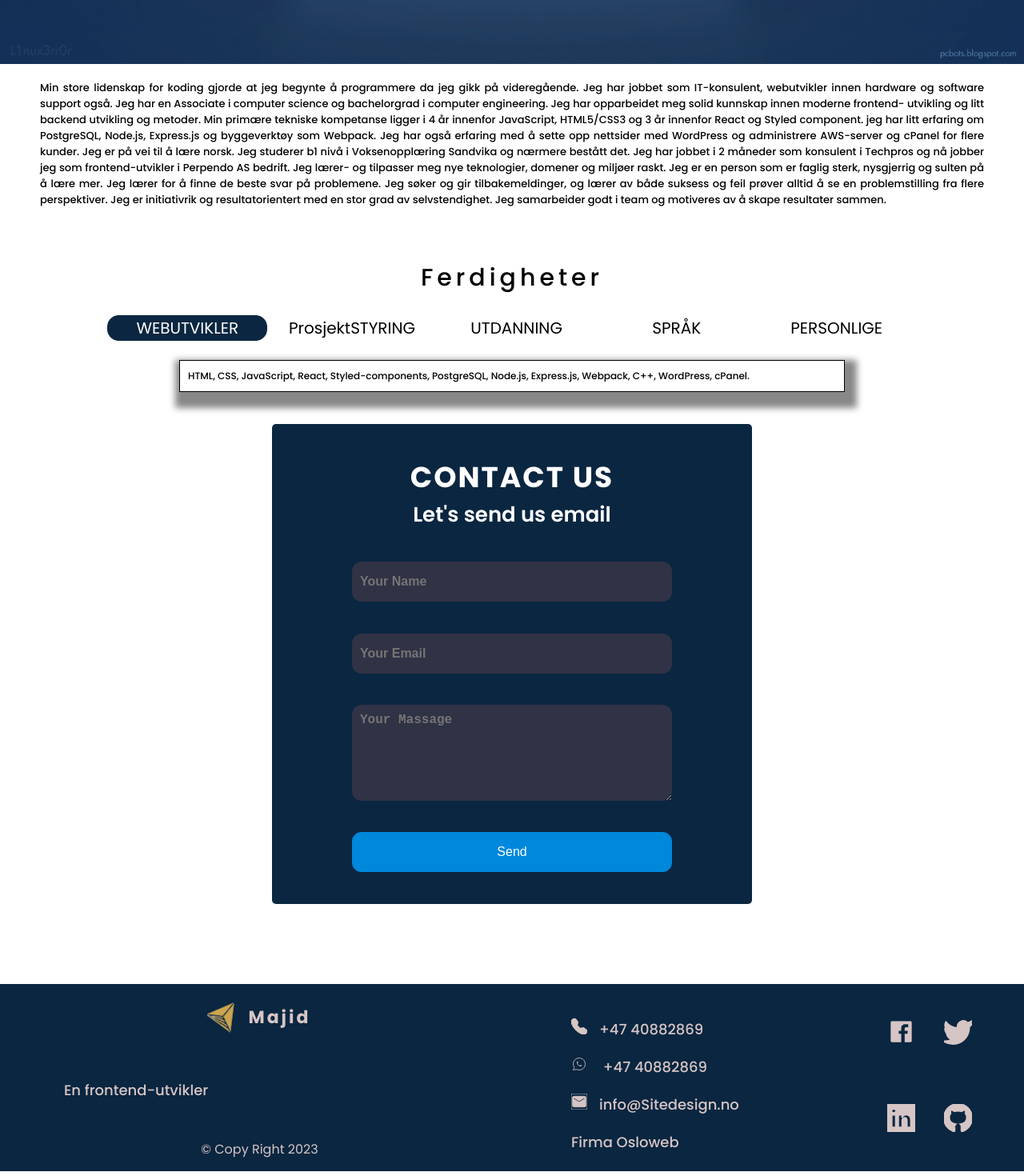
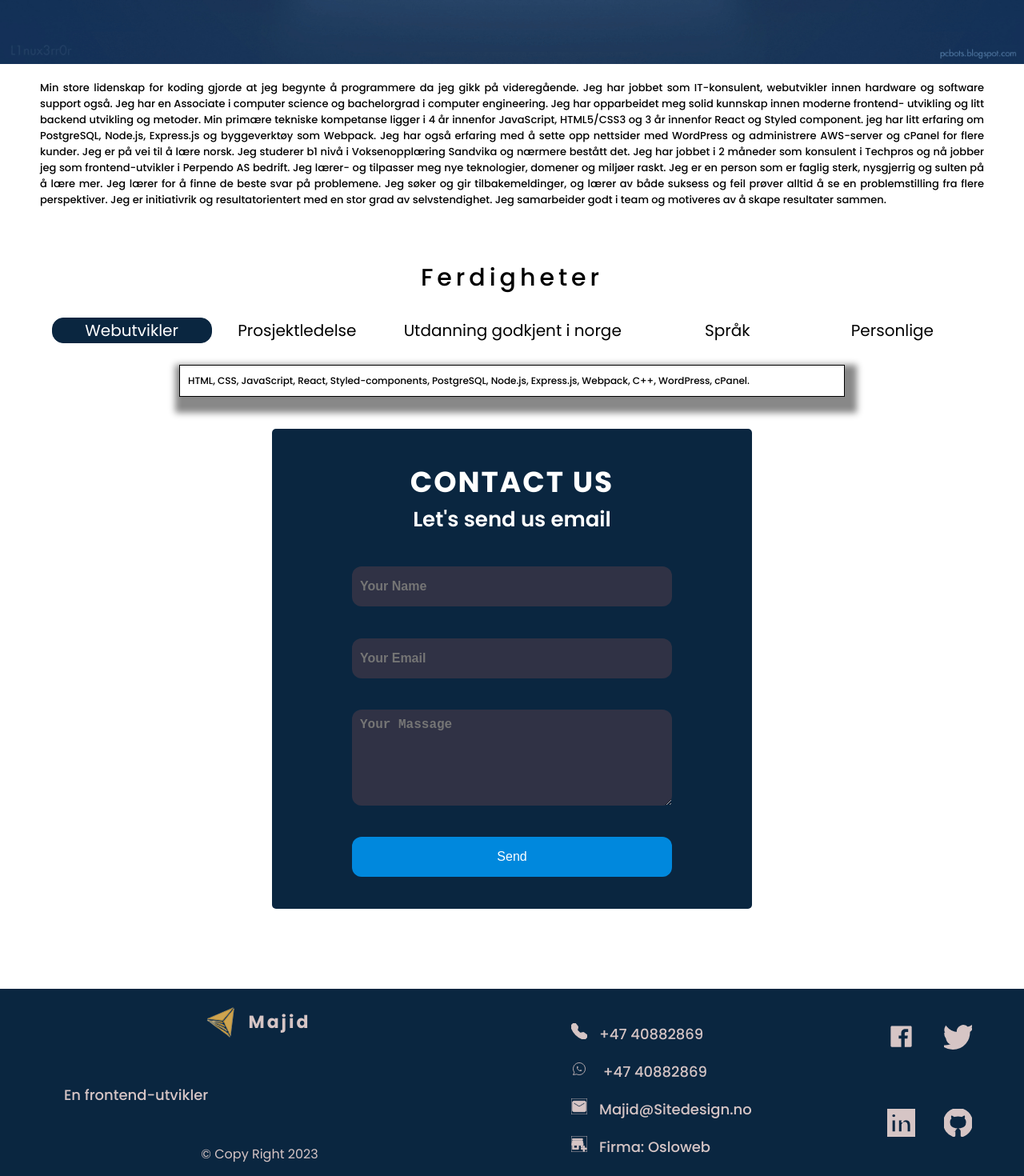
Before and after one commit to maf256/portfolio, a React (Create React App) app: page / in a window 1280 px wide. Shown: the part 1492-2962 px from the top of the page at 80% size. Built offline with nearby package versions, Linux system fonts and the light colour scheme.

Commit message:
add business svg

```diff
--- a/src/components/Footer/Footer.js
+++ b/src/components/Footer/Footer.js
@@ -1,6 +1,6 @@
 import styled from "styled-components";
 import LogoComponent from '../Logo/LogoComponent.js'
-import {Phone, Email, FaceBook, Twitter, Linkedin, Github, Whatsapp} from '../Images/svg/Svg'
+import {Phone, Email, FaceBook, Twitter, Linkedin, Github, Whatsapp, Business} from '../Images/svg/Svg'
 
 export default function Footer() {
     let year = new Date().getFullYear();
@@ -18,8 +18,8 @@
                 <AddressFooter className="contact">
                     <a  href="tel:+4740882869"> <Phone fontSize="20px" color='#d6c5c5' margin="0 15px 0 0"/>+47 40882869</a>
                     <a  href="https://wa.me/+4740882869"><Whatsapp fontSize="20px" color='#d6c5c5' margin="0 15px 0 0"/> +47 40882869</a>
-                    <a  href="mailto:info@sitedesign.no"><Email fontSize="20px" color='#d6c5c5' margin="0 15px 0 0"/>info@Sitedesign.no</a>
-                    <a  href="https://www.osloweb.no">Firma Osloweb</a>
+                    <a  href="mailto:info@sitedesign.no"><Email fontSize="20px" color='#d6c5c5' margin="0 15px 0 0"/>Majid@Sitedesign.no</a>
+                    <a  href="https://www.osloweb.no"><Business fontSize="20px" color='#d6c5c5' margin="0 15px 0 0"/>Firma: Osloweb</a>
                 </AddressFooter>
                 <SocialFooter>
                     <SocialTop>
--- a/src/components/Images/svg/Svg.js
+++ b/src/components/Images/svg/Svg.js
@@ -2,19 +2,25 @@
 import styled from 'styled-components'
 
 
-export const Phone = ({fontSize, color, margin}) => <SvgIcon fontSize={fontSize} color={color} margin={margin} stroke="currentColor" fill="currentColor" stroke-width="0" viewBox="0 0 16 16" height="1em" width="1em" xmlns="http://www.w3.org/2000/svg"><path fillRule="evenodd" d="M1.885.511a1.745 1.745 0 0 1 2.61.163L6.29 2.98c.329.423.445.974.315 1.494l-.547 2.19a.678.678 0 0 0 .178.643l2.457 2.457a.678.678 0 0 0 .644.178l2.189-.547a1.745 1.745 0 0 1 1.494.315l2.306 1.794c.829.645.905 1.87.163 2.611l-1.034 1.034c-.74.74-1.846 1.065-2.877.702a18.634 18.634 0 0 1-7.01-4.42 18.634 18.634 0 0 1-4.42-7.009c-.362-1.03-.037-2.137.703-2.877L1.885.511z"></path></SvgIcon>
+<svg role="img" aria-label="Google Fonts Vecta" xmlns="http://www.w3.org/2000/svg"><title>Google Fonts Vecta</title><desc>Embed fonts using Vecta</desc></svg>
 
-export const Email = ({fontSize, color, margin}) => <SvgIcon fontSize={fontSize} color={color} margin={margin} stroke="currentColor" fill="currentColor" stroke-width="0" viewBox="0 0 24 24" height="1em" width="1em" xmlns="http://www.w3.org/2000/svg"><path fill="none" d="M0 0h24v24H0z"></path><path d="M20 4H4c-1.1 0-1.99.9-1.99 2L2 18c0 1.1.9 2 2 2h16c1.1 0 2-.9 2-2V6c0-1.1-.9-2-2-2zm0 4l-8 5-8-5V6l8 5 8-5v2z"></path></SvgIcon>
+export const Phone = ({fontSize, color, margin}) => <SvgIcon fontSize={fontSize} color={color} margin={margin} role="img" aria-label="webutvikler" stroke="currentColor" fill="currentColor" stroke-width="0" viewBox="0 0 16 16" height="1em" width="1em" xmlns="http://www.w3.org/2000/svg"><path fillRule="evenodd" d="M1.885.511a1.745 1.745 0 0 1 2.61.163L6.29 2.98c.329.423.445.974.315 1.494l-.547 2.19a.678.678 0 0 0 .178.643l2.457 2.457a.678.678 0 0 0 .644.178l2.189-.547a1.745 1.745 0 0 1 1.494.315l2.306 1.794c.829.645.905 1.87.163 2.611l-1.034 1.034c-.74.74-1.846 1.065-2.877.702a18.634 18.634 0 0 1-7.01-4.42 18.634 18.634 0 0 1-4.42-7.009c-.362-1.03-.037-2.137.703-2.877L1.885.511z"></path></SvgIcon>
 
-export const FaceBook = ({fontSize, color, margin}) => <SvgIcon fontSize={fontSize} color={color} margin={margin} stroke="currentColor" fill="currentColor" stroke-width="0" viewBox="0 0 512 512" height="1em" width="1em" xmlns="http://www.w3.org/2000/svg"><path d="M426.8 64H85.2C73.5 64 64 73.5 64 85.2v341.6c0 11.7 9.5 21.2 21.2 21.2H256V296h-45.9v-56H256v-41.4c0-49.6 34.4-76.6 78.7-76.6 21.2 0 44 1.6 49.3 2.3v51.8h-35.3c-24.1 0-28.7 11.4-28.7 28.2V240h57.4l-7.5 56H320v152h106.8c11.7 0 21.2-9.5 21.2-21.2V85.2c0-11.7-9.5-21.2-21.2-21.2z"></path></SvgIcon>
+export const Email = ({fontSize, color, margin}) => <SvgIcon fontSize={fontSize} color={color} margin={margin} role="img" aria-label="webutvikler" stroke="currentColor" fill="currentColor" stroke-width="0" viewBox="0 0 24 24" height="1em" width="1em" xmlns="http://www.w3.org/2000/svg"><path fill="none" d="M0 0h24v24H0z"></path><path d="M20 4H4c-1.1 0-1.99.9-1.99 2L2 18c0 1.1.9 2 2 2h16c1.1 0 2-.9 2-2V6c0-1.1-.9-2-2-2zm0 4l-8 5-8-5V6l8 5 8-5v2z"></path></SvgIcon>
 
-export const Twitter =({fontSize, color, margin}) => <SvgIcon fontSize={fontSize} color={color} margin={margin} stroke="currentColor" fill="currentColor" stroke-width="0" viewBox="0 0 16 16" height="1em" width="1em" xmlns="http://www.w3.org/2000/svg"><path d="M5.026 15c6.038 0 9.341-5.003 9.341-9.334 0-.14 0-.282-.006-.422A6.685 6.685 0 0 0 16 3.542a6.658 6.658 0 0 1-1.889.518 3.301 3.301 0 0 0 1.447-1.817 6.533 6.533 0 0 1-2.087.793A3.286 3.286 0 0 0 7.875 6.03a9.325 9.325 0 0 1-6.767-3.429 3.289 3.289 0 0 0 1.018 4.382A3.323 3.323 0 0 1 .64 6.575v.045a3.288 3.288 0 0 0 2.632 3.218 3.203 3.203 0 0 1-.865.115 3.23 3.23 0 0 1-.614-.057 3.283 3.283 0 0 0 3.067 2.277A6.588 6.588 0 0 1 .78 13.58a6.32 6.32 0 0 1-.78-.045A9.344 9.344 0 0 0 5.026 15z"></path></SvgIcon>
+export const FaceBook = ({fontSize, color, margin}) => <SvgIcon fontSize={fontSize} color={color} margin={margin} role="img" aria-label="webutvikler" stroke="currentColor" fill="currentColor" stroke-width="0" viewBox="0 0 512 512" height="1em" width="1em" xmlns="http://www.w3.org/2000/svg"><path d="M426.8 64H85.2C73.5 64 64 73.5 64 85.2v341.6c0 11.7 9.5 21.2 21.2 21.2H256V296h-45.9v-56H256v-41.4c0-49.6 34.4-76.6 78.7-76.6 21.2 0 44 1.6 49.3 2.3v51.8h-35.3c-24.1 0-28.7 11.4-28.7 28.2V240h57.4l-7.5 56H320v152h106.8c11.7 0 21.2-9.5 21.2-21.2V85.2c0-11.7-9.5-21.2-21.2-21.2z"></path></SvgIcon>
 
-export const Linkedin = ({fontSize, color, margin}) => <SvgIcon fontSize={fontSize} color={color} margin={margin} stroke="currentColor" fill="currentColor" stroke-width="0" viewBox="0 0 16 16" height="1em" width="1em" xmlns="http://www.w3.org/2000/svg"><path d="M0 1.146C0 .513.526 0 1.175 0h13.65C15.474 0 16 .513 16 1.146v13.708c0 .633-.526 1.146-1.175 1.146H1.175C.526 16 0 15.487 0 14.854V1.146zm4.943 12.248V6.169H2.542v7.225h2.401zm-1.2-8.212c.837 0 1.358-.554 1.358-1.248-.015-.709-.52-1.248-1.342-1.248-.822 0-1.359.54-1.359 1.248 0 .694.521 1.248 1.327 1.248h.016zm4.908 8.212V9.359c0-.216.016-.432.08-.586.173-.431.568-.878 1.232-.878.869 0 1.216.662 1.216 1.634v3.865h2.401V9.25c0-2.22-1.184-3.252-2.764-3.252-1.274 0-1.845.7-2.165 1.193v.025h-.016a5.54 5.54 0 0 1 .016-.025V6.169h-2.4c.03.678 0 7.225 0 7.225h2.4z"></path></SvgIcon>
+export const Twitter =({fontSize, color, margin}) => <SvgIcon fontSize={fontSize} color={color} margin={margin} role="img" aria-label="webutvikler" stroke="currentColor" fill="currentColor" stroke-width="0" viewBox="0 0 16 16" height="1em" width="1em" xmlns="http://www.w3.org/2000/svg"><path d="M5.026 15c6.038 0 9.341-5.003 9.341-9.334 0-.14 0-.282-.006-.422A6.685 6.685 0 0 0 16 3.542a6.658 6.658 0 0 1-1.889.518 3.301 3.301 0 0 0 1.447-1.817 6.533 6.533 0 0 1-2.087.793A3.286 3.286 0 0 0 7.875 6.03a9.325 9.325 0 0 1-6.767-3.429 3.289 3.289 0 0 0 1.018 4.382A3.323 3.323 0 0 1 .64 6.575v.045a3.288 3.288 0 0 0 2.632 3.218 3.203 3.203 0 0 1-.865.115 3.23 3.23 0 0 1-.614-.057 3.283 3.283 0 0 0 3.067 2.277A6.588 6.588 0 0 1 .78 13.58a6.32 6.32 0 0 1-.78-.045A9.344 9.344 0 0 0 5.026 15z"></path></SvgIcon>
 
-export const Github = ({fontSize, color, margin}) => <SvgIcon fontSize={fontSize} color={color} margin={margin} stroke="currentColor" fill="currentColor" stroke-width="0" viewBox="0 0 16 16" height="1em" width="1em" xmlns="http://www.w3.org/2000/svg"><path d="M8 0C3.58 0 0 3.58 0 8c0 3.54 2.29 6.53 5.47 7.59.4.07.55-.17.55-.38 0-.19-.01-.82-.01-1.49-2.01.37-2.53-.49-2.69-.94-.09-.23-.48-.94-.82-1.13-.28-.15-.68-.52-.01-.53.63-.01 1.08.58 1.23.82.72 1.21 1.87.87 2.33.66.07-.52.28-.87.51-1.07-1.78-.2-3.64-.89-3.64-3.95 0-.87.31-1.59.82-2.15-.08-.2-.36-1.02.08-2.12 0 0 .67-.21 2.2.82.64-.18 1.32-.27 2-.27.68 0 1.36.09 2 .27 1.53-1.04 2.2-.82 2.2-.82.44 1.1.16 1.92.08 2.12.51.56.82 1.27.82 2.15 0 3.07-1.87 3.75-3.65 3.95.29.25.54.73.54 1.48 0 1.07-.01 1.93-.01 2.2 0 .21.15.46.55.38A8.012 8.012 0 0 0 16 8c0-4.42-3.58-8-8-8z"></path></SvgIcon>
+export const Linkedin = ({fontSize, color, margin}) => <SvgIcon fontSize={fontSize} color={color} margin={margin} role="img" aria-label="webutvikler" stroke="currentColor" fill="currentColor" stroke-width="0" viewBox="0 0 16 16" height="1em" width="1em" xmlns="http://www.w3.org/2000/svg"><path d="M0 1.146C0 .513.526 0 1.175 0h13.65C15.474 0 16 .513 16 1.146v13.708c0 .633-.526 1.146-1.175 1.146H1.175C.526 16 0 15.487 0 14.854V1.146zm4.943 12.248V6.169H2.542v7.225h2.401zm-1.2-8.212c.837 0 1.358-.554 1.358-1.248-.015-.709-.52-1.248-1.342-1.248-.822 0-1.359.54-1.359 1.248 0 .694.521 1.248 1.327 1.248h.016zm4.908 8.212V9.359c0-.216.016-.432.08-.586.173-.431.568-.878 1.232-.878.869 0 1.216.662 1.216 1.634v3.865h2.401V9.25c0-2.22-1.184-3.252-2.764-3.252-1.274 0-1.845.7-2.165 1.193v.025h-.016a5.54 5.54 0 0 1 .016-.025V6.169h-2.4c.03.678 0 7.225 0 7.225h2.4z"></path></SvgIcon>
 
-export const Whatsapp = ({fontSize, color, margin}) => <SvgIcon fontSize={fontSize} color={color} margin={margin} stroke="currentColor" fill="none" stroke-width="2" viewBox="0 0 24 24" stroke-linecap="round" stroke-linejoin="round" height="1em" width="1em" xmlns="http://www.w3.org/2000/svg"><desc></desc><path stroke="none" d="M0 0h24v24H0z" fill="none"></path><path d="M3 21l1.65 -3.8a9 9 0 1 1 3.4 2.9l-5.05 .9"></path><path d="M9 10a0.5 .5 0 0 0 1 0v-1a0.5 .5 0 0 0 -1 0v1a5 5 0 0 0 5 5h1a0.5 .5 0 0 0 0 -1h-1a0.5 .5 0 0 0 0 1"></path></SvgIcon>
+export const Github = ({fontSize, color, margin}) => <SvgIcon fontSize={fontSize} color={color} margin={margin} role="img" aria-label="webutvikler" stroke="currentColor" fill="currentColor" stroke-width="0" viewBox="0 0 16 16" height="1em" width="1em" xmlns="http://www.w3.org/2000/svg"><path d="M8 0C3.58 0 0 3.58 0 8c0 3.54 2.29 6.53 5.47 7.59.4.07.55-.17.55-.38 0-.19-.01-.82-.01-1.49-2.01.37-2.53-.49-2.69-.94-.09-.23-.48-.94-.82-1.13-.28-.15-.68-.52-.01-.53.63-.01 1.08.58 1.23.82.72 1.21 1.87.87 2.33.66.07-.52.28-.87.51-1.07-1.78-.2-3.64-.89-3.64-3.95 0-.87.31-1.59.82-2.15-.08-.2-.36-1.02.08-2.12 0 0 .67-.21 2.2.82.64-.18 1.32-.27 2-.27.68 0 1.36.09 2 .27 1.53-1.04 2.2-.82 2.2-.82.44 1.1.16 1.92.08 2.12.51.56.82 1.27.82 2.15 0 3.07-1.87 3.75-3.65 3.95.29.25.54.73.54 1.48 0 1.07-.01 1.93-.01 2.2 0 .21.15.46.55.38A8.012 8.012 0 0 0 16 8c0-4.42-3.58-8-8-8z"></path></SvgIcon>
+
+export const Whatsapp = ({fontSize, color, margin}) => <SvgIcon fontSize={fontSize} color={color} margin={margin} role="img" aria-label="webutvikler" stroke="currentColor" fill="none" stroke-width="2" viewBox="0 0 24 24" stroke-linecap="round" stroke-linejoin="round" height="1em" width="1em" xmlns="http://www.w3.org/2000/svg"><desc></desc><path stroke="none" d="M0 0h24v24H0z" fill="none"></path><path d="M3 21l1.65 -3.8a9 9 0 1 1 3.4 2.9l-5.05 .9"></path><path d="M9 10a0.5 .5 0 0 0 1 0v-1a0.5 .5 0 0 0 -1 0v1a5 5 0 0 0 5 5h1a0.5 .5 0 0 0 0 -1h-1a0.5 .5 0 0 0 0 1"></path></SvgIcon>
+
+export const Business = ({fontSize, color, margin}) => <SvgIcon fontSize={fontSize} color={color} margin={margin} role="img" aria-label="webutvikler" stroke="currentColor" fill="currentColor" stroke-width="0" viewBox="0 0 24 24" height="1em" width="1em" xmlns="http://www.w3.org/2000/svg"><path fill="none" d="M0 0h24v24H0z"></path><path d="M15 17h2v-3h1v-2l-1-5H2l-1 5v2h1v6h9v-6h4v3zm-6 1H4v-4h5v4zM2 4h15v2H2z"></path><path d="M20 18v-3h-2v3h-3v2h3v3h2v-3h3v-2z"></path></SvgIcon>
+
+
 
 const SvgIcon = styled.svg`
     font-size: ${({fontSize}) => fontSize ? fontSize : "100px"};
--- a/src/components/Skills/Skills.js
+++ b/src/components/Skills/Skills.js
@@ -6,24 +6,24 @@
 
     const skills = [
         {
-            title: "WEBUTVIKLER",
+            title: "Webutvikler",
             detail: "HTML, CSS, JavaScript, React, Styled-components, PostgreSQL, Node.js, Express.js, Webpack, C++, WordPress, cPanel."
         },
         {
-            title: "ProsjektSTYRING",
-            detail: "Git, GitHub, Agile, Scrum, Jira, Trello"
+            title: "Prosjektledelse",
+            detail: "Git, GitHub, Scrum, Trello"
         },
 
         {
-            title: "UTDANNING",
+            title: "Utdanning godkjent i norge ",
             detail: "Master in Business strategic 2013– 2015 , Bachelor in Computer engineering 2011 – 2013 , Associate in Computer Science 2001 – 2004"
         },
         {
-            title: "SPRÅK",
+            title: "Språk",
             detail: "Norwegian B1, English A2, Persian Morsmål"
         },
         {
-            title: "PERSONLIGE",
+            title: "Personlige",
             detail: "Jeg er en hardtarbeidende utvikler med lang erfaring fra programing og IT-støtte. Gjennom veiledning av team har jeg oppnådd dokumenterbare resultater for økt kunnskap og effektivitet i forskjellige software- og IT systemer. Jeg er lett å komme i kontakt med og er en intuitiv formidler som bidrar til effektivt tverrkulturelt samarbeid."
         },
 
@@ -92,6 +92,7 @@
 
 const Item = styled.li`
     padding: 0 2vw 0 2vw;
+    margin: 3px;
     font-size :  1.25rem;
     border: 1px solid  ${({ curli }) => curli ? '#0A2640' : 'white'};
     border-radius: 14px 14px 14px 14px;
@@ -103,7 +104,7 @@
     a {
         text-decoration: none;
         font-weight: 600;
-   }
+    }
     :hover {
         background-color: #8D9EFF;
         border: 1px solid #8D9EFF;
@@ -119,8 +120,8 @@
     margin-top: 1.5rem;
     border: 1px solid;
     padding: 10px;
-    transition: all 2s ease-in-out;
-  box-shadow: 5px 10px 8px 10px #888888;
+    transition: all 1s ease-in-out;
+    box-shadow: 5px 10px 8px 10px #888888;
     @media (max-width: 1400px) {
         font-size: 12px;
         font-weight: 500;
```
